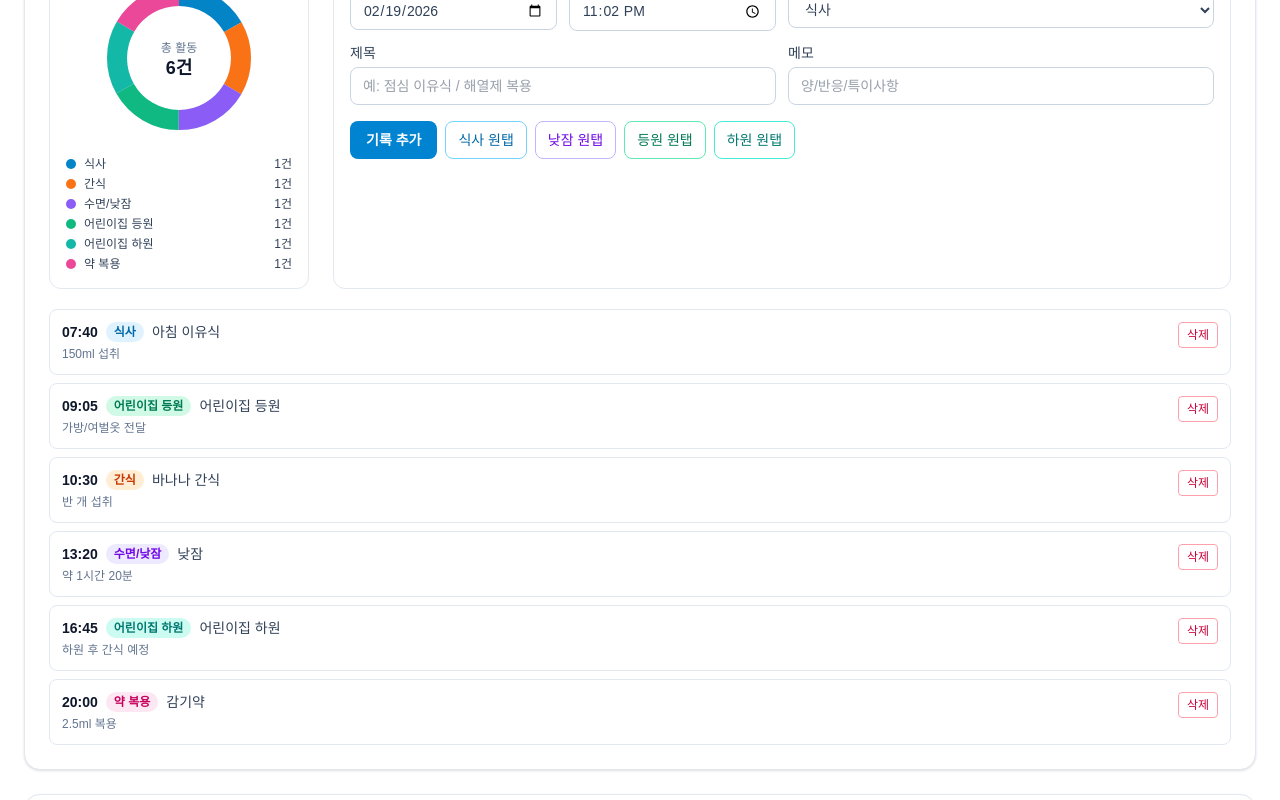
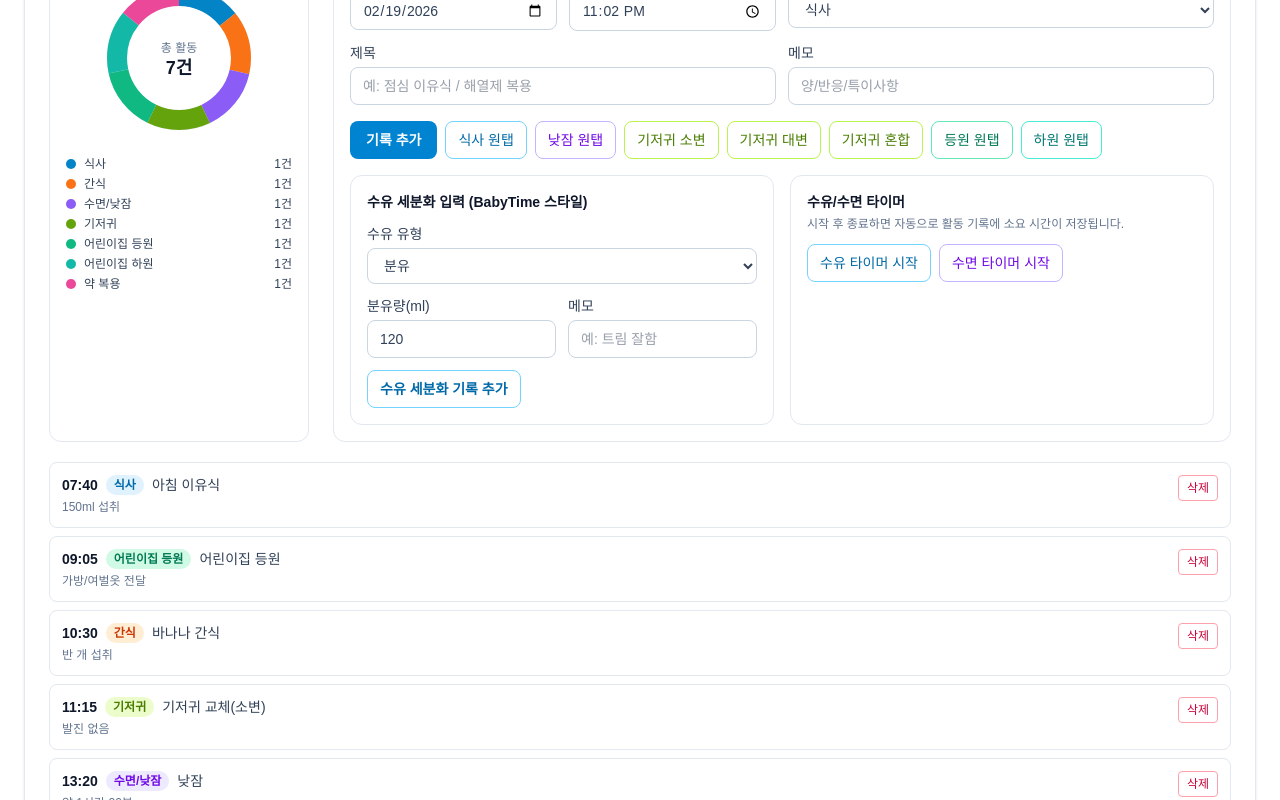
Before and after one commit to dudqks0319-cpu/familycare-mvp, a Next.js app: page /planner in a window 1280 px wide. Shown: the part 780-1580 px from the top of the page. Built offline with nearby package versions, Linux system fonts and the light colour scheme.

Commit message:
feat: add babytime-inspired feeding diaper and timer tools

```diff
--- a/research/opus-execution-plan-20260220.md
+++ b/research/opus-execution-plan-20260220.md
@@ -16,6 +16,11 @@
 - [x] 다음 접종 D-day 카드
 - [x] 평일/주말 템플릿 복사 버튼
 
+### Phase A-2 (BabyTime 갭 보강 1차)
+- [x] 기저귀 원탭 기록(소변/대변/혼합)
+- [x] 수유 세분화 입력(모유 좌/우, 분유량, 이유식)
+- [x] 수유/수면 타이머(종료 시 소요시간 자동 기록)
+
 ### Phase B (다음 배치)
 - [ ] `recipients` 타입/연령 필드와 플래너 실DB 연동 완성
 - [ ] 복약/접종 푸시 알림(Web Push)
--- a/src/app/planner/planner-client.tsx
+++ b/src/app/planner/planner-client.tsx
@@ -9,6 +9,7 @@ type ActivityCategory =
   | "meal"
   | "snack"
   | "nap"
+  | "diaper"
   | "daycare_dropoff"
   | "daycare_pickup"
   | "medication"
@@ -87,6 +88,15 @@ type MenuItem = {
     | "schedule"
     | "calendar";
   label: string;
+};
+
+type FeedingType = "breast_left" | "breast_right" | "formula" | "baby_food";
+
+const FEEDING_TYPE_LABEL: Record<FeedingType, string> = {
+  breast_left: "모유(왼쪽)",
+  breast_right: "모유(오른쪽)",
+  formula: "분유",
+  baby_food: "이유식",
 };
 
 const STORAGE_KEY = "familycare_planner_v1";
@@ -117,6 +127,12 @@ const CATEGORY_META: Record<
     color: "#8b5cf6",
     badgeClass: "bg-violet-100 text-violet-700",
     recipientTypes: ["child", "elder"],
+  },
+  diaper: {
+    label: "기저귀",
+    color: "#65a30d",
+    badgeClass: "bg-lime-100 text-lime-700",
+    recipientTypes: ["child"],
   },
   daycare_dropoff: {
     label: "어린이집 등원",
@@ -243,6 +259,18 @@ function getDDayLabel(targetDate: string): string {
   return `D+${Math.abs(diffDays)}`;
 }
 
+function formatDurationLabel(totalSeconds: number): string {
+  const safeSeconds = Math.max(0, Math.floor(totalSeconds));
+  const minutes = Math.floor(safeSeconds / 60);
+  const seconds = safeSeconds % 60;
+
+  if (minutes === 0) {
+    return `${seconds}초`;
+  }
+
+  return `${minutes}분 ${String(seconds).padStart(2, "0")}초`;
+}
+
 function createInitialPlannerState(): PlannerState {
   const now = new Date();
   const tomorrow = new Date(now);
@@ -280,6 +308,14 @@ function createInitialPlannerState(): PlannerState {
         category: "snack",
         title: "바나나 간식",
         notes: "반 개 섭취",
+      },
+      {
+        id: createId(),
+        date: today,
+        time: "11:15",
+        category: "diaper",
+        title: "기저귀 교체(소변)",
+        notes: "발진 없음",
       },
       {
         id: createId(),
@@ -504,6 +540,19 @@ export function PlannerClient() {
     note: "",
   });
 
+  const [feedingDraft, setFeedingDraft] = useState({
+    type: "formula" as FeedingType,
+    amountMl: "120",
+    note: "",
+  });
+
+  const [activeTimer, setActiveTimer] = useState<{
+    mode: "feeding" | "sleep";
+    startedAt: number;
+  } | null>(null);
+
+  const [timerNow, setTimerNow] = useState<number>(() => Date.now());
+
   useEffect(() => {
     if (typeof window === "undefined") {
       return;
@@ -511,6 +560,18 @@ export function PlannerClient() {
 
     window.localStorage.setItem(STORAGE_KEY, JSON.stringify(planner));
   }, [planner]);
+
+  useEffect(() => {
+    if (!activeTimer) {
+      return;
+    }
+
+    const intervalId = window.setInterval(() => {
+      setTimerNow(Date.now());
+    }, 1000);
+
+    return () => window.clearInterval(intervalId);
+  }, [activeTimer]);
 
   const availableCategories = useMemo(
     () => getAvailableCategories(planner.recipientType),
@@ -541,6 +602,7 @@ export function PlannerClient() {
         meal: 0,
         snack: 0,
         nap: 0,
+        diaper: 0,
         daycare_dropoff: 0,
         daycare_pickup: 0,
         medication: 0,
@@ -640,6 +702,10 @@ export function PlannerClient() {
   const takenRoutineCount = medicationRoutines.filter((item) =>
     item.takenDates.includes(selectedDate),
   ).length;
+
+  const timerElapsedSeconds = activeTimer
+    ? Math.max(0, Math.floor((timerNow - activeTimer.startedAt) / 1000))
+    : 0;
 
   const addActivity = () => {
     const title = activityDraft.title.trim() || CATEGORY_META[selectedCategory].label;
@@ -698,6 +764,49 @@ export function PlannerClient() {
       title,
       notes,
     }));
+  };
+
+  const addDetailedFeeding = () => {
+    const feedLabel = FEEDING_TYPE_LABEL[feedingDraft.type];
+
+    const autoNotes: string[] = [];
+    if (feedingDraft.type === "formula" && feedingDraft.amountMl.trim()) {
+      autoNotes.push(`${feedingDraft.amountMl.trim()}ml`);
+    }
+
+    if (feedingDraft.note.trim()) {
+      autoNotes.push(feedingDraft.note.trim());
+    }
+
+    addQuickActivity("meal", `빠른기록 · ${feedLabel}`, autoNotes.join(" · "));
+    setFeedingDraft((prev) => ({ ...prev, note: "" }));
+  };
+
+  const startTimer = (mode: "feeding" | "sleep") => {
+    const now = Date.now();
+    setTimerNow(now);
+    setActiveTimer({ mode, startedAt: now });
+  };
+
+  const stopTimerAndSave = () => {
+    if (!activeTimer) {
+      return;
+    }
+
+    const elapsedSeconds = Math.max(0, Math.floor((Date.now() - activeTimer.startedAt) / 1000));
+    const durationLabel = formatDurationLabel(elapsedSeconds);
+
+    if (activeTimer.mode === "feeding") {
+      addQuickActivity("meal", "타이머 기록 · 수유", `소요 ${durationLabel}`);
+    } else {
+      addQuickActivity("nap", "타이머 기록 · 수면", `소요 ${durationLabel}`);
+    }
+
+    setActiveTimer(null);
+  };
+
+  const cancelTimer = () => {
+    setActiveTimer(null);
   };
 
   const removeActivity = (id: string) => {
@@ -929,6 +1038,7 @@ export function PlannerClient() {
   const resetPlanner = () => {
     setPlanner(createInitialPlannerState());
     setSelectedDate(toDateKey(new Date()));
+    setActiveTimer(null);
   };
 
   const donutTotal = Object.values(eventCounts).reduce((sum, count) => sum + count, 0);
@@ -1253,6 +1363,27 @@ export function PlannerClient() {
                   </button>
                   <button
                     type="button"
+                    onClick={() => addQuickActivity("diaper", "빠른기록 · 기저귀(소변)")}
+                    className="rounded-lg border border-lime-300 px-3 py-2 text-sm text-lime-700 hover:bg-lime-50"
+                  >
+                    기저귀 소변
+                  </button>
+                  <button
+                    type="button"
+                    onClick={() => addQuickActivity("diaper", "빠른기록 · 기저귀(대변)")}
+                    className="rounded-lg border border-lime-300 px-3 py-2 text-sm text-lime-700 hover:bg-lime-50"
+                  >
+                    기저귀 대변
+                  </button>
+                  <button
+                    type="button"
+                    onClick={() => addQuickActivity("diaper", "빠른기록 · 기저귀(혼합)")}
+                    className="rounded-lg border border-lime-300 px-3 py-2 text-sm text-lime-700 hover:bg-lime-50"
+                  >
+                    기저귀 혼합
+                  </button>
+                  <button
+                    type="button"
                     onClick={() => addQuickActivity("daycare_dropoff", "빠른기록 · 어린이집 등원")}
                     className="rounded-lg border border-emerald-300 px-3 py-2 text-sm text-emerald-700 hover:bg-emerald-50"
                   >
@@ -1292,6 +1423,117 @@ export function PlannerClient() {
                 </>
               )}
             </div>
+
+            {planner.recipientType === "child" ? (
+              <div className="grid gap-4 lg:grid-cols-2">
+                <div className="rounded-xl border border-slate-200 p-4">
+                  <p className="text-sm font-semibold text-slate-900">수유 세분화 입력 (BabyTime 스타일)</p>
+                  <div className="mt-3 grid gap-3 md:grid-cols-2">
+                    <label className="text-sm text-slate-700 md:col-span-2">
+                      수유 유형
+                      <select
+                        value={feedingDraft.type}
+                        onChange={(event) =>
+                          setFeedingDraft((prev) => ({
+                            ...prev,
+                            type: event.target.value as FeedingType,
+                          }))
+                        }
+                        className="mt-1 w-full rounded-lg border border-slate-300 px-3 py-2"
+                      >
+                        {(Object.keys(FEEDING_TYPE_LABEL) as FeedingType[]).map((type) => (
+                          <option key={type} value={type}>
+                            {FEEDING_TYPE_LABEL[type]}
+                          </option>
+                        ))}
+                      </select>
+                    </label>
+
+                    <label className="text-sm text-slate-700">
+                      분유량(ml)
+                      <input
+                        type="number"
+                        min={0}
+                        value={feedingDraft.amountMl}
+                        onChange={(event) =>
+                          setFeedingDraft((prev) => ({ ...prev, amountMl: event.target.value }))
+                        }
+                        className="mt-1 w-full rounded-lg border border-slate-300 px-3 py-2"
+                      />
+                    </label>
+
+                    <label className="text-sm text-slate-700">
+                      메모
+                      <input
+                        value={feedingDraft.note}
+                        onChange={(event) =>
+                          setFeedingDraft((prev) => ({ ...prev, note: event.target.value }))
+                        }
+                        placeholder="예: 트림 잘함"
+                        className="mt-1 w-full rounded-lg border border-slate-300 px-3 py-2"
+                      />
+                    </label>
+                  </div>
+
+                  <button
+                    type="button"
+                    onClick={addDetailedFeeding}
+                    className="mt-3 rounded-lg border border-sky-300 px-3 py-2 text-sm font-semibold text-sky-700 hover:bg-sky-50"
+                  >
+                    수유 세분화 기록 추가
+                  </button>
+                </div>
+
+                <div className="rounded-xl border border-slate-200 p-4">
+                  <p className="text-sm font-semibold text-slate-900">수유/수면 타이머</p>
+                  <p className="mt-1 text-xs text-slate-500">
+                    시작 후 종료하면 자동으로 활동 기록에 소요 시간이 저장됩니다.
+                  </p>
+
+                  {activeTimer ? (
+                    <div className="mt-3 rounded-lg border border-sky-200 bg-sky-50 p-3 text-sm text-sky-900">
+                      <p className="font-semibold">
+                        {activeTimer.mode === "feeding" ? "수유 타이머" : "수면 타이머"} 진행 중
+                      </p>
+                      <p className="mt-1 text-lg font-bold">{formatDurationLabel(timerElapsedSeconds)}</p>
+                      <div className="mt-2 flex flex-wrap gap-2">
+                        <button
+                          type="button"
+                          onClick={stopTimerAndSave}
+                          className="rounded bg-sky-600 px-3 py-1.5 text-xs font-semibold text-white hover:bg-sky-700"
+                        >
+                          종료 후 기록 저장
+                        </button>
+                        <button
+                          type="button"
+                          onClick={cancelTimer}
+                          className="rounded border border-slate-300 px-3 py-1.5 text-xs text-slate-700 hover:bg-slate-100"
+                        >
+                          취소
+                        </button>
+                      </div>
+                    </div>
+                  ) : (
+                    <div className="mt-3 flex flex-wrap gap-2">
+                      <button
+                        type="button"
+                        onClick={() => startTimer("feeding")}
+                        className="rounded-lg border border-sky-300 px-3 py-2 text-sm text-sky-700 hover:bg-sky-50"
+                      >
+                        수유 타이머 시작
+                      </button>
+                      <button
+                        type="button"
+                        onClick={() => startTimer("sleep")}
+                        className="rounded-lg border border-violet-300 px-3 py-2 text-sm text-violet-700 hover:bg-violet-50"
+                      >
+                        수면 타이머 시작
+                      </button>
+                    </div>
+                  )}
+                </div>
+              </div>
+            ) : null}
           </div>
         </div>
 
@@ -2009,7 +2251,9 @@ export function PlannerClient() {
         <h3 className="text-base font-semibold text-slate-900">현재 사용 가능한 기능</h3>
         <ul className="mt-3 list-inside list-disc space-y-1 text-sm text-slate-700">
           <li>보호자/피보호자 정보 입력 + 대상 유형(영유아/어르신) 전환</li>
-          <li>원탭 빠른기록(식사/낮잠/복약/등하원/병원) + 24시간 활동 기록</li>
+          <li>원탭 빠른기록(식사/낮잠/복약/등하원/병원/기저귀) + 24시간 활동 기록</li>
+          <li>수유 세분화 입력(모유 좌/우, 분유, 이유식)</li>
+          <li>수유/수면 타이머(시작/종료 후 소요시간 자동 기록)</li>
           <li>어르신 가독성 모드(큰 글씨) 지원</li>
           <li>복약 루틴 체크리스트 + 날짜별 복용 완료 처리</li>
           <li>동그란 도넛 차트로 일일 활동 분포 시각화</li>
```
Also changed, not shown: 1 other file (tests, documents, lock files or other folders).
